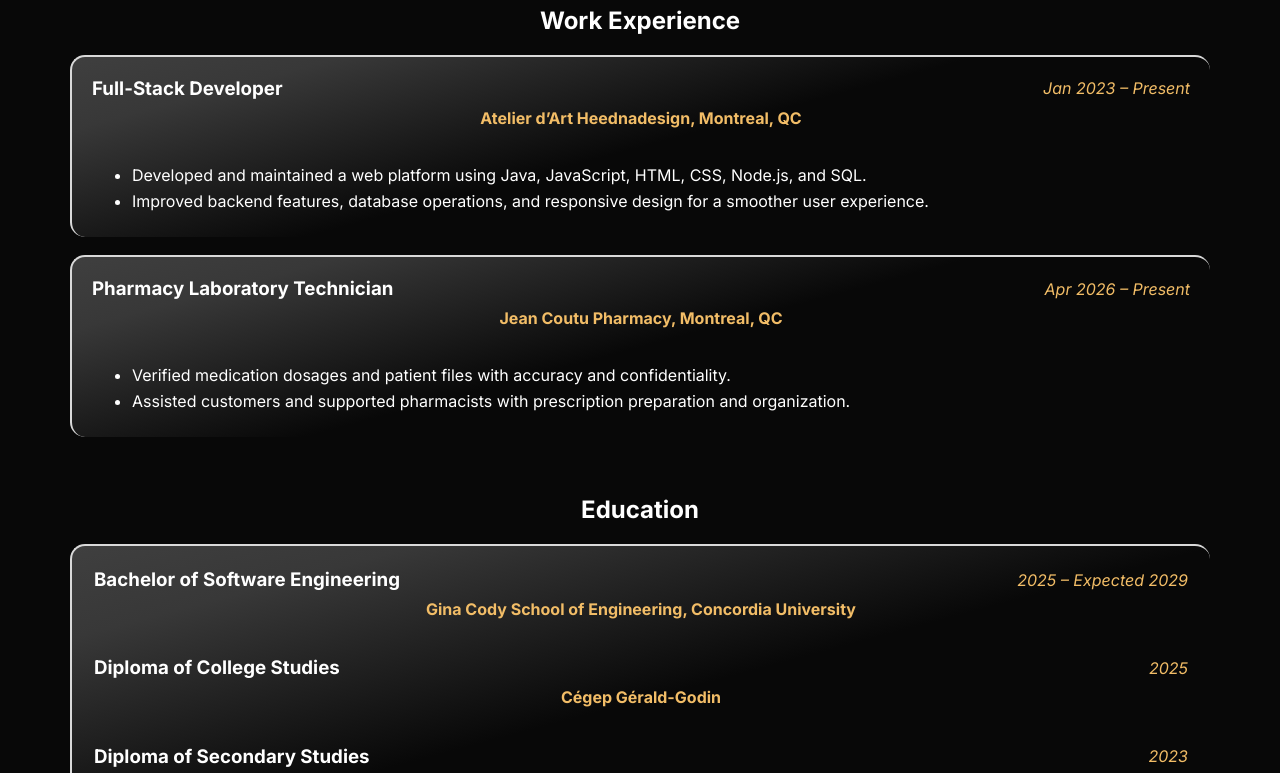
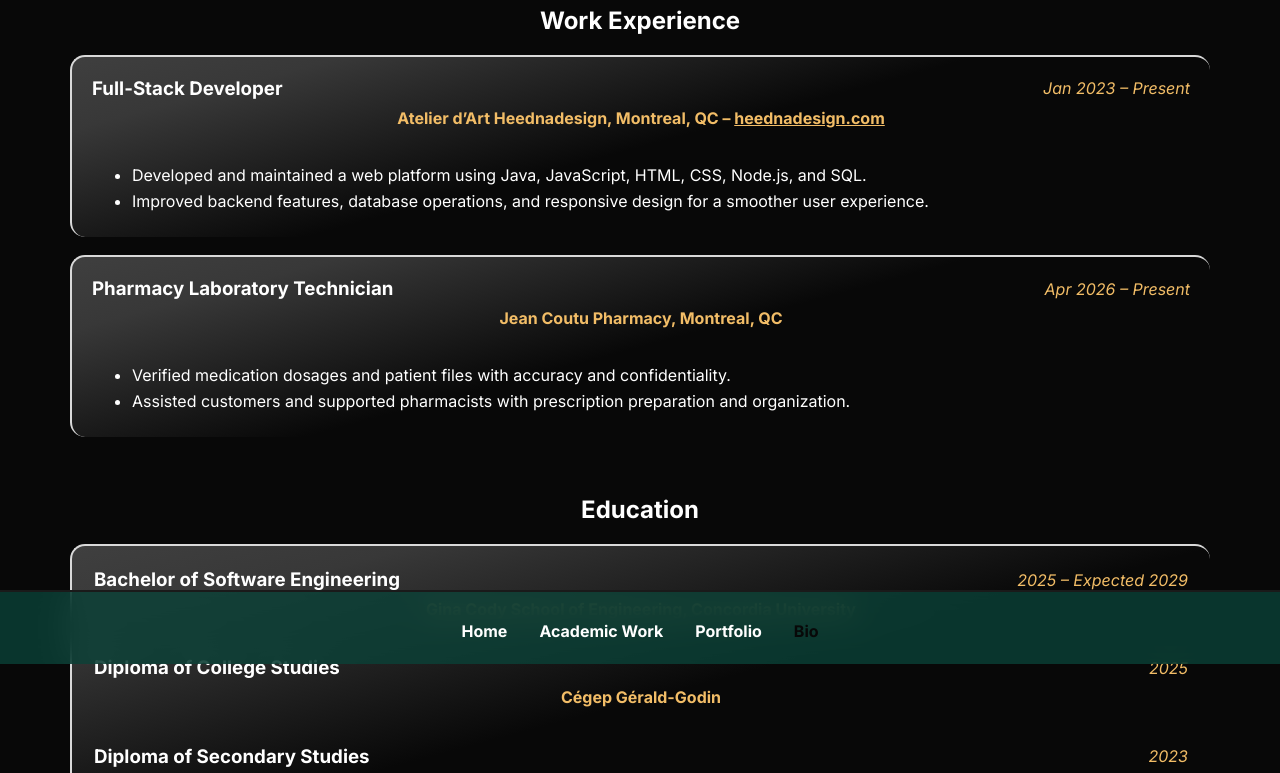
Before and after one commit to SamTaheri1/myportfolio, a plain HTML site: page bio.html in a window 1280 px wide. Shown: the part 136-909 px from the top of the page. Drawn offline with Linux system fonts and the light colour scheme.

Commit message:
fixed bottom navbar to page and changed bio content

```diff
--- a/bio-styles.css
+++ b/bio-styles.css
@@ -41,7 +41,7 @@
     font-style: italic;
 }
 
-.experience-box h4, .education-box h4 {
+.experience-box h4, .education-box h4, a {
     margin-top: 0.5rem;
     color: #f2bd67;
     padding-bottom: 1rem;
--- a/bio.html
+++ b/bio.html
@@ -34,7 +34,7 @@
                     <h3>Full-Stack Developer</h3>
                     <span>Jan 2023 – Present</span>
                 </div>
-                <h4>Atelier d’Art Heednadesign, Montreal, QC</h4>
+                <h4>Atelier d’Art Heednadesign, Montreal, QC – <a href="https://heednadesign.com/" target="_blank">heednadesign.com</a></h4>
                 <ul>
                     <li>Developed and maintained a web platform using Java, JavaScript, HTML, CSS, Node.js, and SQL.</li>
                     <li>Improved backend features, database operations, and responsive design for a smoother user experience.</li>
--- a/main-styles.css
+++ b/main-styles.css
@@ -69,6 +69,7 @@
     border-top: 0.125rem solid #1a1a1a;
     font-size: 0.875rem;
     background-color: black;
+    padding-bottom: 4rem;
 }
 
 .img-main {
@@ -102,11 +103,19 @@
 }
 
 nav {
-    background-color: #0B4137;
+    background-color: rgb(11, 65, 55, 0.8);
+    -webkit-backdrop-filter: blur(16px);
+    backdrop-filter: blur(16px);
+    border-top: 0.125rem solid #1a1a1a;
     height: 4.5rem;
     display: flex;
     justify-content: center;
     align-items: center;
+    position: fixed;
+    bottom: 0;
+    left: 0;
+    width: 100%;
+    z-index: 1000;
 }
 
 nav ul {
@@ -213,7 +222,7 @@
         padding-bottom: 2rem;
     }
     .secondary-mobile-spacing{
-        padding-bottom: 1rem
+        padding-bottom: 1rem;
     }
 
     .mobile-image {
@@ -237,7 +246,7 @@
     }
 
     h4{
-        font-size: 0.95rem;
+        font-size: 0.9rem;
     }
 
     body, .nav-links a{
```
Also changed, not shown: 1 other file.
